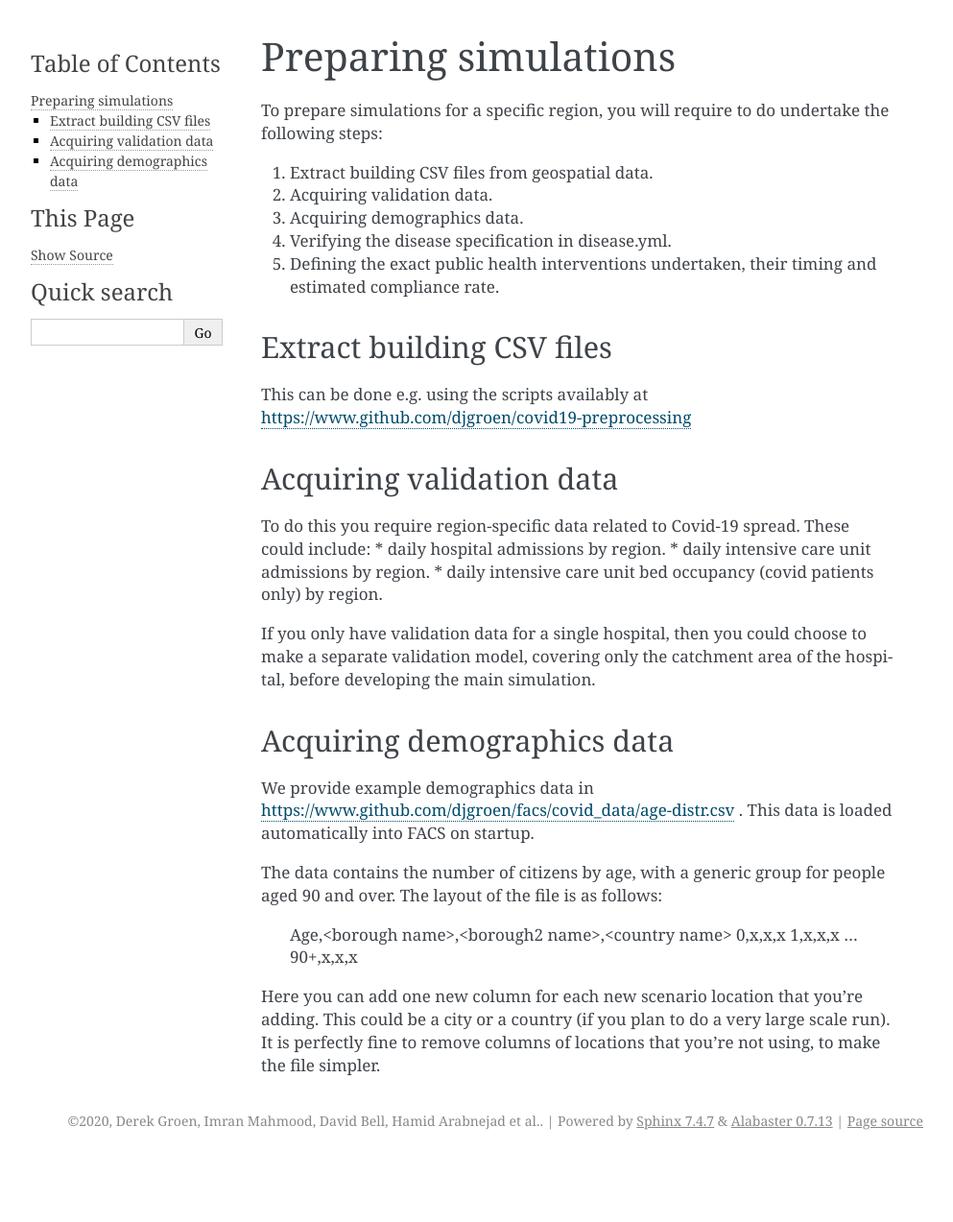
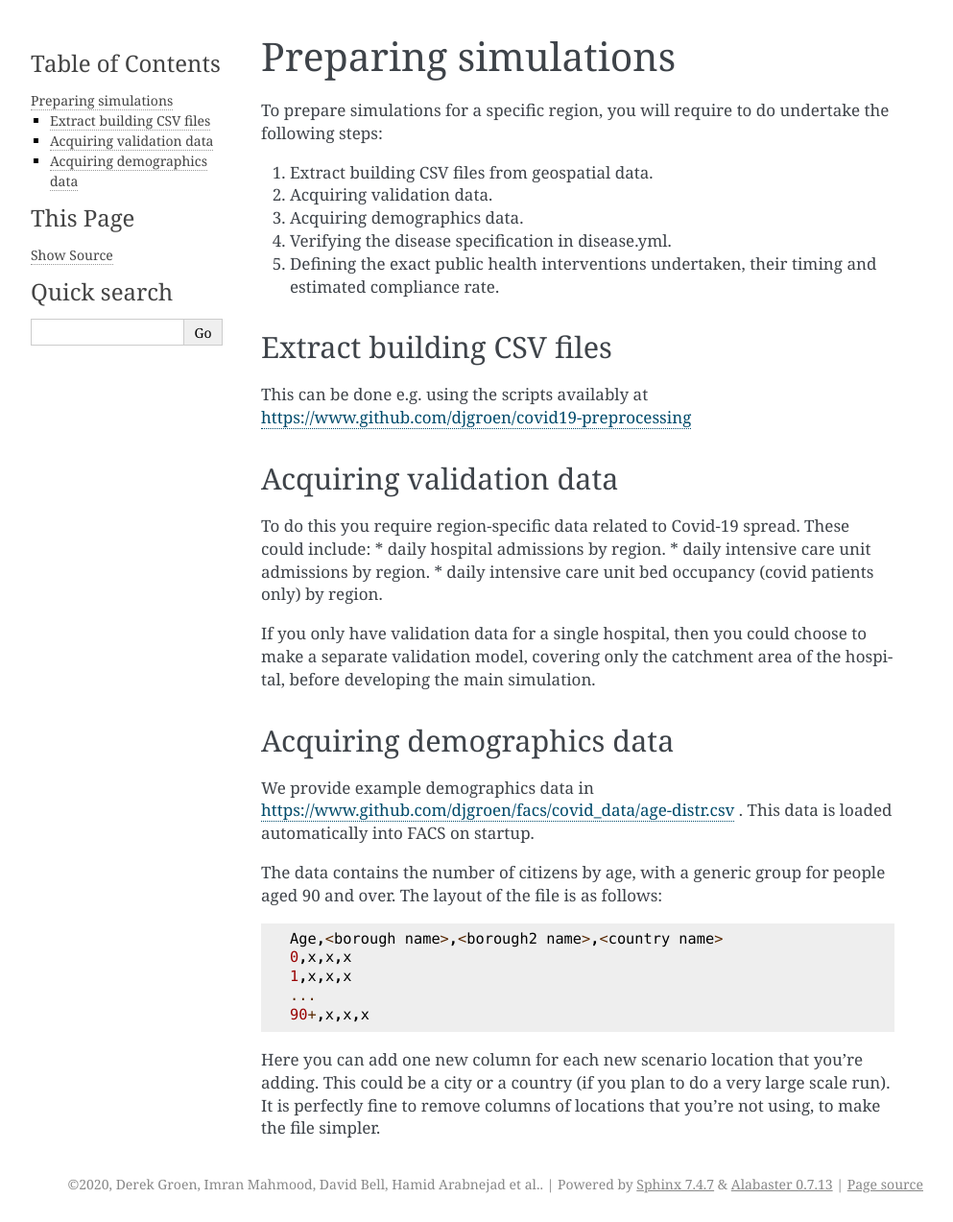
Before and after one commit to djgroen/facs, a Sphinx documentation site: the page built from docs/preparation.rst, in a window 1280 px wide. Shown: the whole page at 96% size, without its empty margins (148-1141 px from the left). Built offline with Sphinx 7.4.7, drawn with Linux system fonts in a browser that asks for light colours; before the commit the page ends 1207 px from its top, so only the background shows below that.

```diff
--- a/docs/preparation.rst
+++ b/docs/preparation.rst
@@ -33,7 +33,7 @@ Acquiring demographics data
 We provide example demographics data in https://www.github.com/djgroen/facs/covid_data/age-distr.csv . This data is loaded automatically into FACS on startup.
 
 The data contains the number of citizens by age, with a generic group for people aged 90 and over.
-The layout of the file is as follows:
+The layout of the file is as follows::
 
     Age,<borough name>,<borough2 name>,<country name>
     0,x,x,x
```
